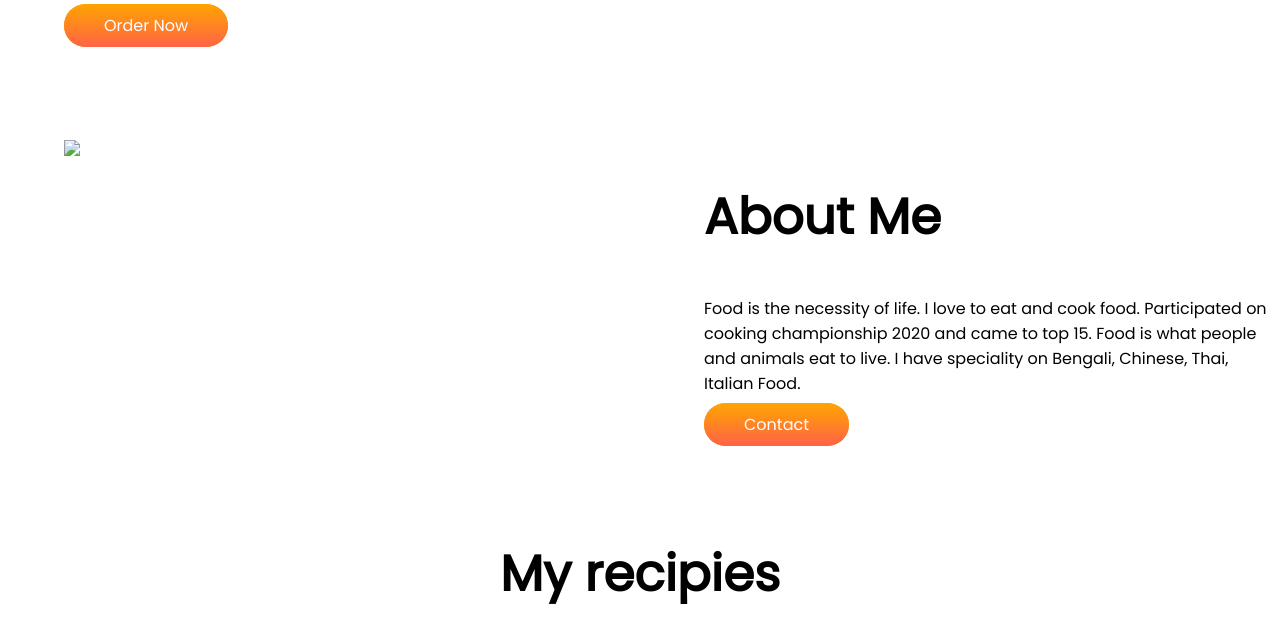
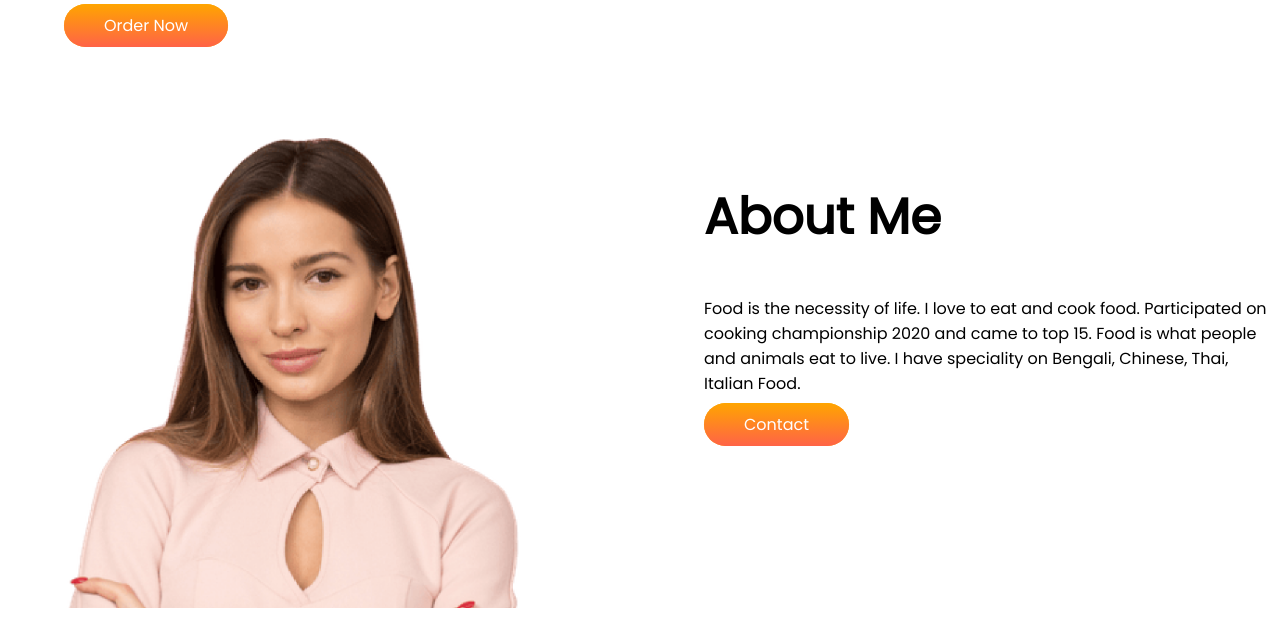
Before and after one commit to Avishek02/Foods-Paradise, a plain HTML site: page index.html in a window 1280 px wide. Shown: the part 436-1054 px from the top of the page. Drawn offline with Linux system fonts and the light colour scheme.

Commit message:
Update index.html

```diff
--- a/index.html
+++ b/index.html
@@ -41,7 +41,7 @@
     <section class="about flexible-container">
 
         <div class="half-width">
-            <img src="images/about02.png">
+            <img src="images/about.png">
         </div>
 
         <div class="half-width">
```
